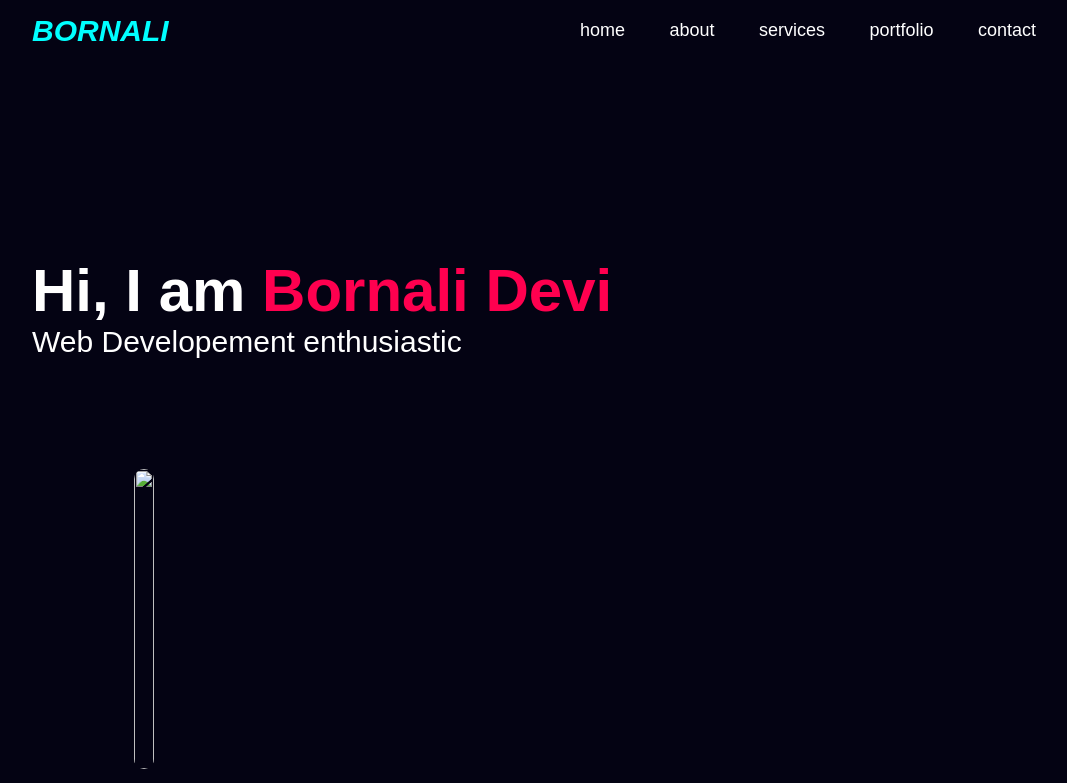
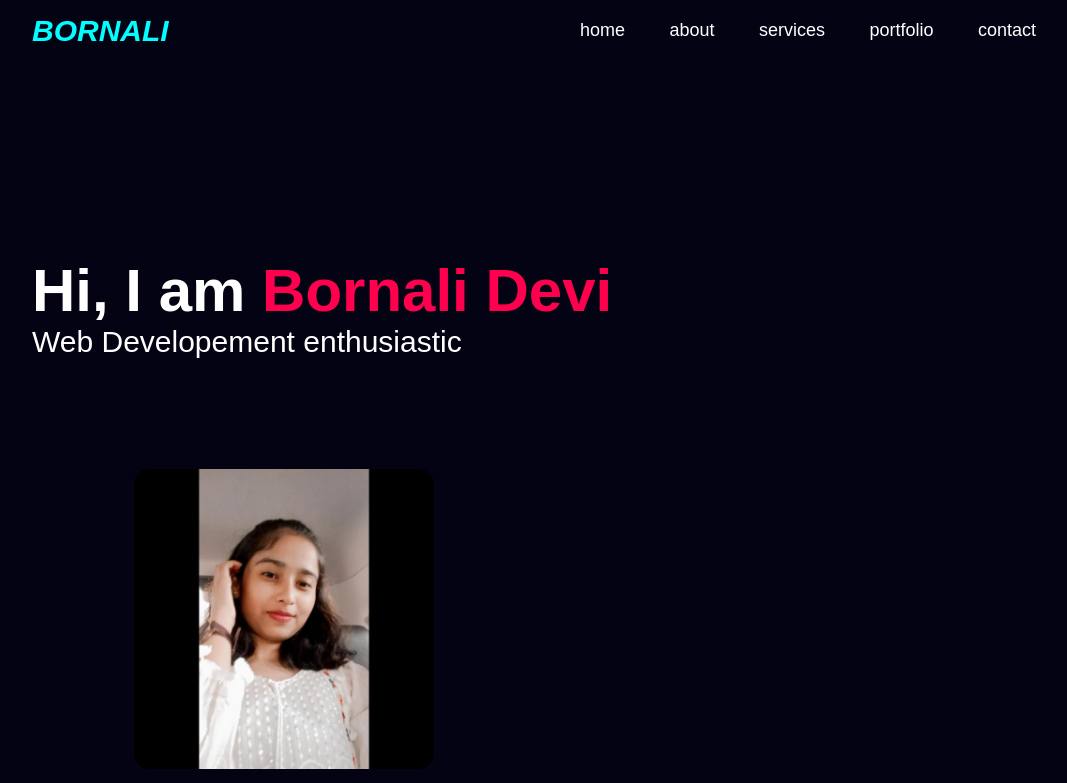
Before and after one commit to Bornali04/portfolio, a plain HTML site: page index.html in a window 1280 px wide. Shown: the top 783 px of the page, without its empty margins (96-1163 px from the left). Drawn offline with Linux system fonts and the light colour scheme.

Commit message:
Update index.html

```diff
--- a/index.html
+++ b/index.html
@@ -32,7 +32,7 @@
         <div class="container">
             <div class="row">
                 <div class="about-col-1">
-                    <img class="image" src="images/myimg.jpg">
+                    <img class="image" src="/myimg.jpg">
 
 
                 </div>
```
